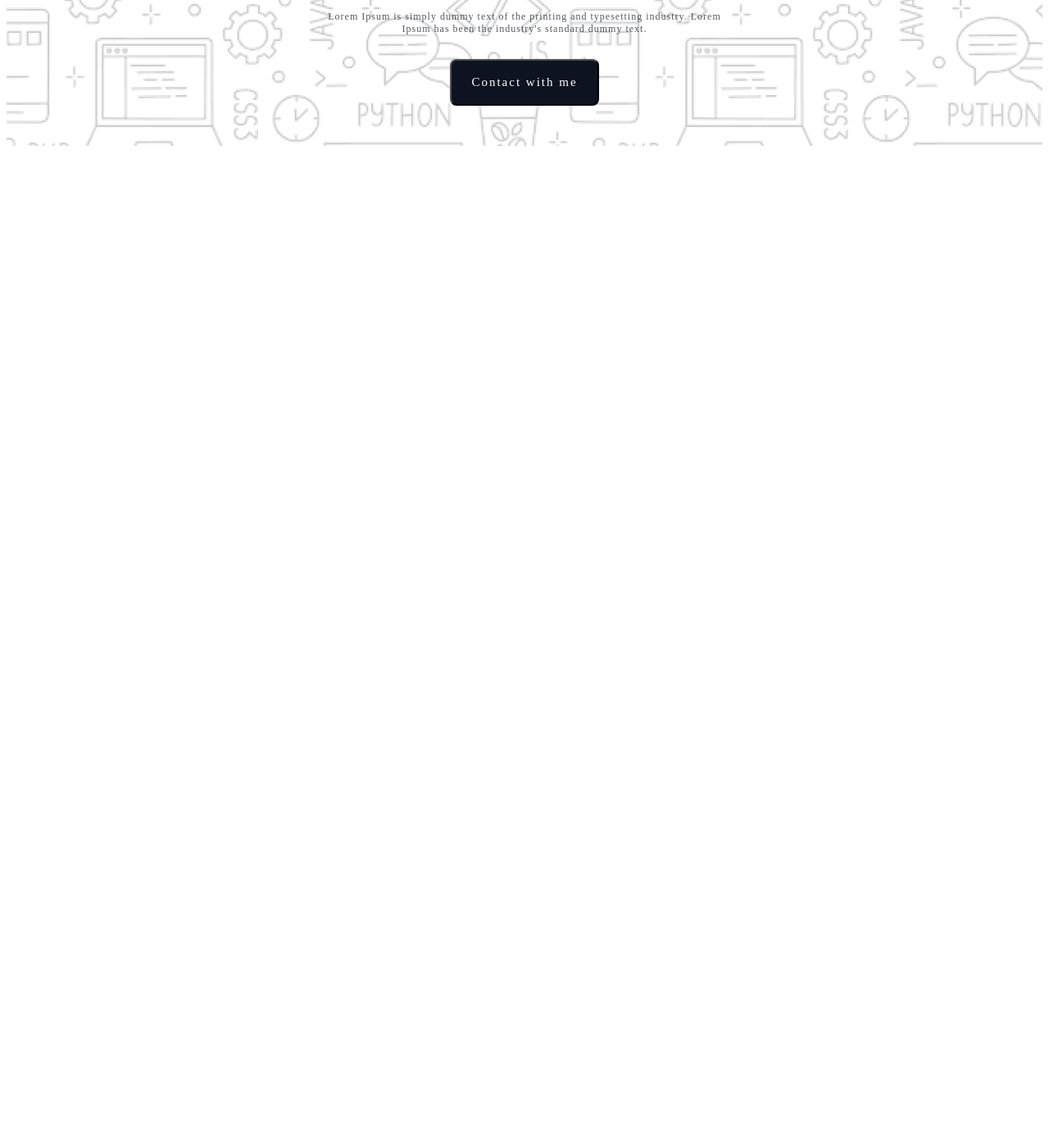
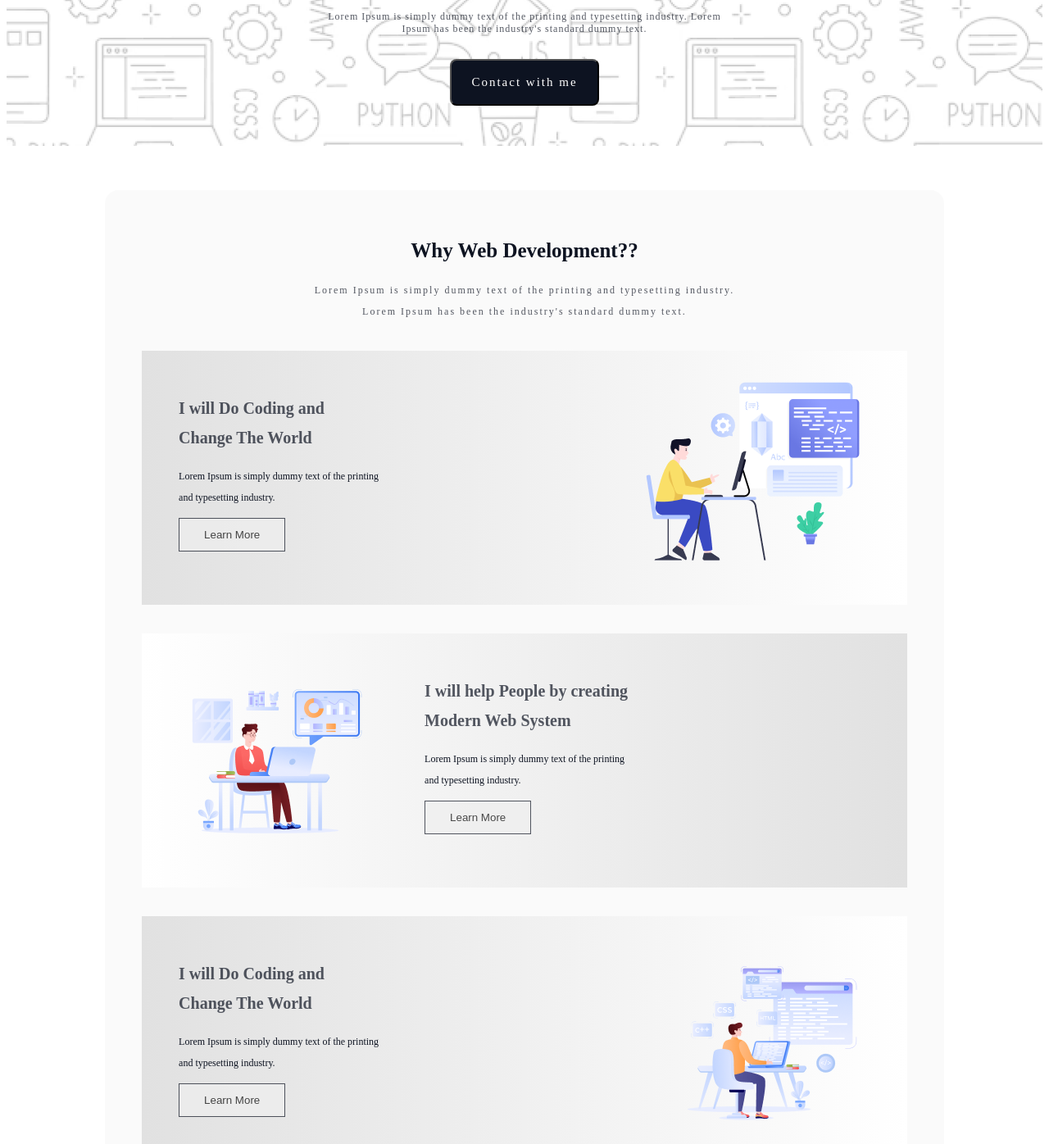
Before and after one commit to safi-03/repeat-assignment-one, a plain HTML site: page index.html in a window 1280 px wide. Shown: the part 500-1896 px from the top of the page at 82% size. Before the commit the page ends 800 px from the top, so only its background shows below. Drawn offline with Linux system fonts and the light colour scheme; a web font is replaced by a local one.

Commit message:
second section added

```diff
--- a/index.html
+++ b/index.html
@@ -1,25 +1,67 @@
 <!DOCTYPE html>
 <html lang="en">
+
 <head>
     <meta charset="UTF-8">
     <meta name="viewport" content="width=device-width, initial-scale=1.0">
     <title>Document</title>
     <link rel="stylesheet" href="style.css">
 </head>
+
 <body>
     <header class="header ">
         <nav class="header container">
             <h1 class="universal-font">Awlad.H</h1>
             <button class="header-btn">Download Resume</button>
         </nav>
-        <div >
+        <div>
             <div class="container hero-section">
                 <img src="assets/Group.png" alt="">
                 <h1 class="font">"In the near future, I hope to<br> become a Developer."</h1>
-                <p>Lorem Ipsum is simply dummy text of the printing and typesetting industry. Lorem <br>Ipsum has been the industry's standard dummy text.</p>
+                <p>Lorem Ipsum is simply dummy text of the printing and typesetting industry. Lorem <br>Ipsum has been
+                    the industry's standard dummy text.</p>
                 <button>Contact with me</button>
             </div>
         </div>
     </header>
+    <!-- done header section -->
+    <section class="container section-one">
+        <div class="development-section">
+            <h1 class="">Why Web Development??</h1>
+            <p class="">Lorem Ipsum is simply dummy text of the printing and typesetting industry. <br>Lorem Ipsum has
+                been the industry's standard dummy text.</p>
+        </div>
+        <div class="Developer-row-one">
+            <div class="coding-skill">
+                <h1>I will Do Coding and <br>Change The World</h1>
+                <p>Lorem Ipsum is simply dummy text of the printing <br>and typesetting industry.</p>
+                <button>Learn More</button>
+            </div>
+            <img src="assets/Layer_1.png" alt="">
+        </div>
+
+        <div class="Developer-row-two">
+
+         <img src="assets/Group 3.png" alt="">
+         <div class="coding-skill">
+            <h1>I will help People by creating <br>Modern Web System</h1>
+            <p>Lorem Ipsum is simply dummy text of the printing <br>and typesetting industry.</p>
+            <button>Learn More</button>
+         </div>
+
+        </div>
+
+        <div class=" Developer-row-three">
+           <div class="coding-skill">
+            <h1>I will Do Coding and <br> Change The World</h1>
+            <p>Lorem Ipsum is simply dummy text of the printing <br>and typesetting industry.</p>
+            <button>Learn More</button>
+           </div>
+           <img src="assets/Group 4.png" alt="">
+        </div>
+    </section>
+
+
 </body>
+
 </html>
--- a/style.css
+++ b/style.css
@@ -82,3 +82,95 @@ header>div {
     margin-top: 17px;
     font-size: 15px;
 }
+
+.section-one {
+    margin-top: 54px;
+    background: rgba(13, 19, 33, 0.02);
+}
+
+.section-one {
+    border-radius: 16px;
+    background: rgba(13, 19, 33, 0.02);
+    padding-bottom: 60px;
+
+}
+
+.development-section>h1 {
+    padding-top: 60px;
+    color: rgb(13, 19, 33);
+    font-family: Azeret Mono;
+    font-size: 25px;
+    font-weight: 800;
+    text-align: center;
+
+}
+
+.development-section>p {
+    color: rgb(13, 19, 33);
+    font-family: Azeret Mono;
+    font-size: 12px;
+    font-weight: 400;
+    line-height: 26px;
+    letter-spacing: 2px;
+    opacity: 0.7;
+    text-align: center;
+
+}
+
+.Developer-row-one {
+    display: flex;
+    justify-content: space-between;
+    padding: 35px 45px;
+    margin: 35px 45px;
+    /* border-radius: 12px; */
+    background-color: #ffffff;
+    background-image: linear-gradient(90deg, #e1e1e1 0%, #fff 100%);
+
+
+}
+
+.coding-skill>h1 {
+    color: rgba(13, 19, 33, 0.7);
+    font-family: Azeret Mono;
+    font-size: 20px;
+    font-weight: 700;
+    line-height: 36px;
+    letter-spacing: 0%;
+    text-align: left;
+}
+
+.coding-skill>p {
+    color: rgb(13, 19, 33);
+    font-family: Azeret Mono;
+    font-size: 12px;
+    font-weight: 400;
+    line-height: 26px;
+    text-align: left;
+}
+
+.coding-skill>button {
+    box-sizing: border-box;
+    border: 1px solid rgb(13, 19, 33);
+    opacity: 0.7;
+    padding: 12px 30px 12px 30px;
+
+}
+
+.Developer-row-two {
+    display: flex;
+    padding: 35px 45px;
+    margin: 35px 45px;
+    gap: 60px;
+    background-color: #e3e3e3;
+    background-image:  linear-gradient(90deg, #fff 0%, #e1e1e1 100%);
+    /* border-radius: 12px; */
+}
+.Developer-row-three{
+    display: flex;
+    justify-content: space-between;
+    padding: 35px 45px;
+    margin: 35px 45px;
+    /* border-radius: 12px; */
+    background-color: #ffffff;
+    background-image: linear-gradient(90deg, #e1e1e1 0%, #fff 100%);
+}
```
